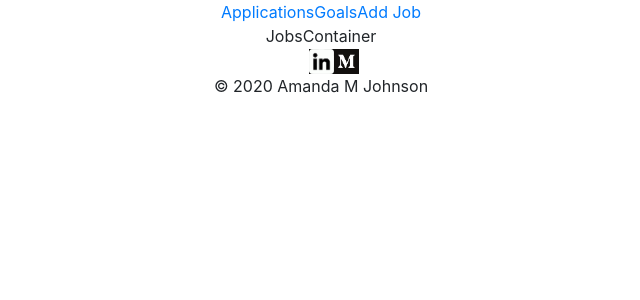
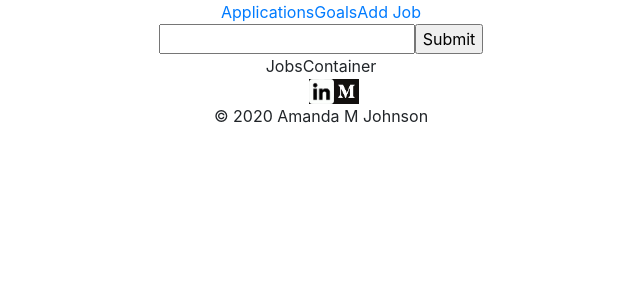
Before and after one commit to amandena/jobs-tracker, a React (Create React App) app in the folder client/: page / in a window 1280 px wide. Shown: the top 300 px of the page, without its empty margins (319-959 px from the left). Built offline with nearby package versions, Linux system fonts and the light colour scheme.

Commit message:
imported Search component

```diff
--- a/client/src/App.js
+++ b/client/src/App.js
@@ -3,11 +3,13 @@ import React from 'react'
 import JobsContainer from './containers/JobsContainer'
 import Header from './components/Header'
 import Footer from './components/Footer'
+import Search from './components/Search'
 
 function App() {
   return (
     <div className='App'>
       <Header/>
+      <Search/>
       <JobsContainer/>
       <Footer/>
     </div>
```
